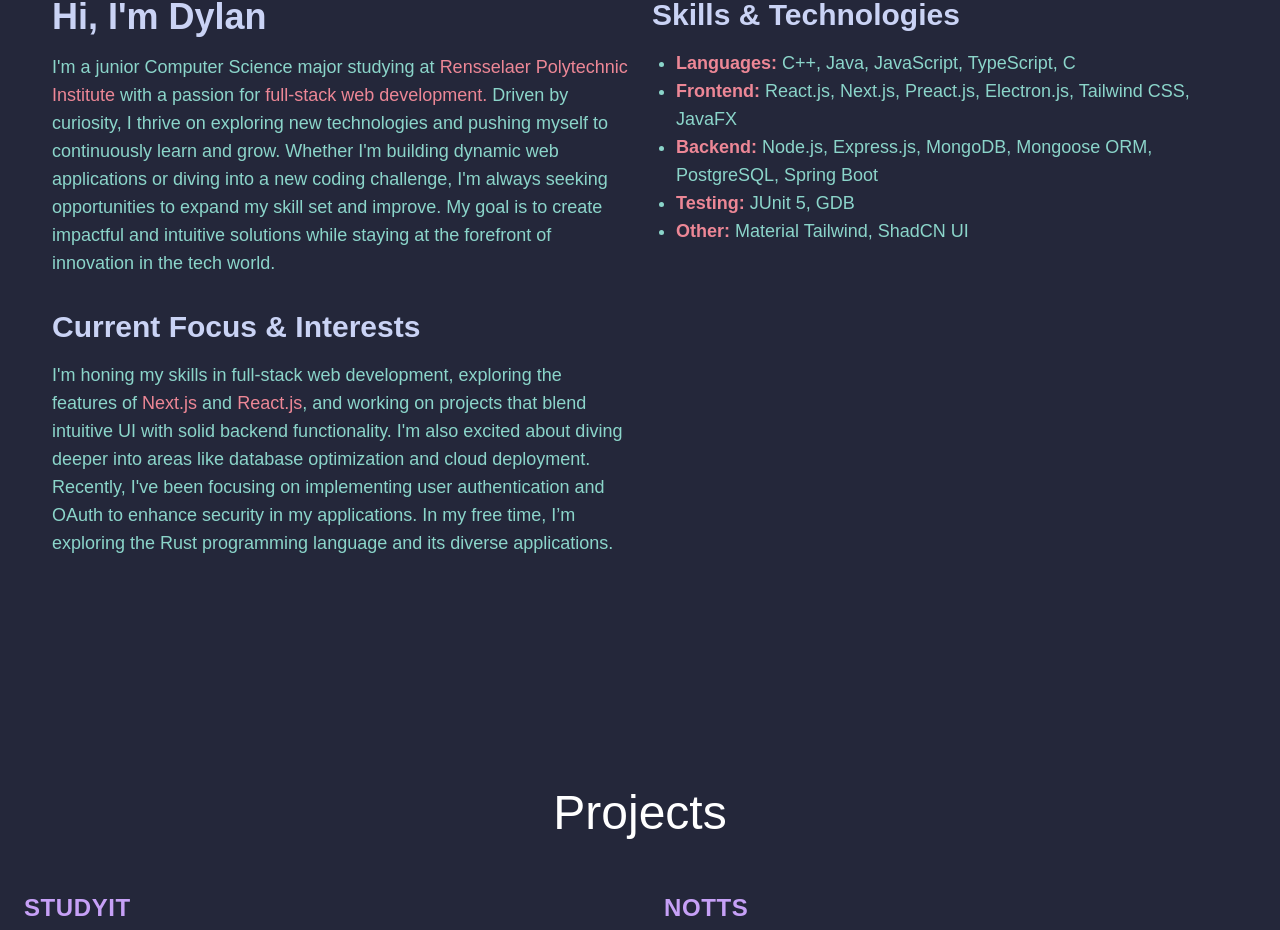
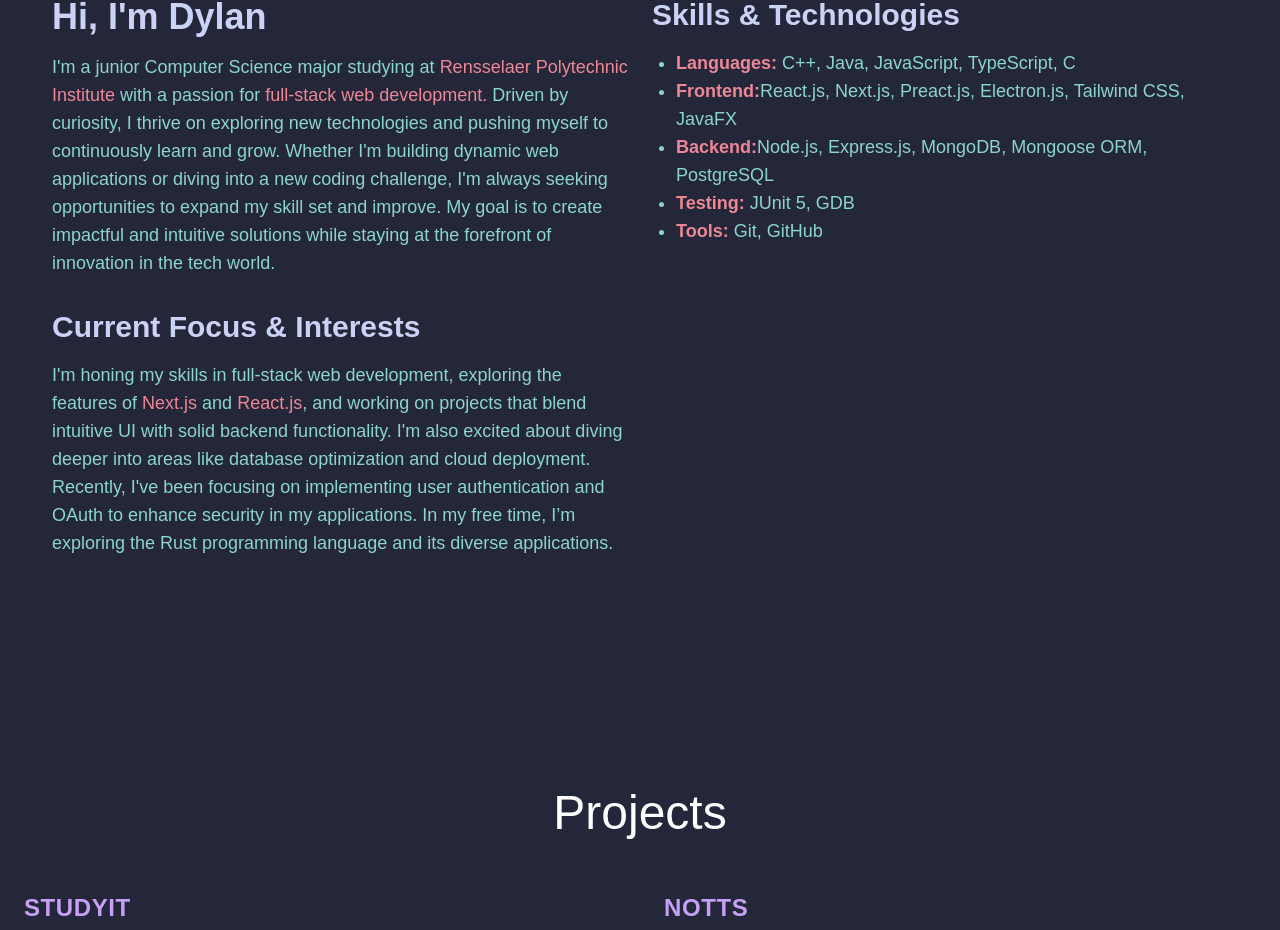
Before and after one commit to Aeonoi/Aeonoi.github.io, a Next.js app: page / in a window 1280 px wide. Shown: the part 1019-1949 px from the top of the page. Built offline with nearby package versions, Linux system fonts and the light colour scheme.

Commit message:
refactor(about): remove some stuff

```diff
--- a/components/about.tsx
+++ b/components/about.tsx
@@ -39,21 +39,20 @@
                 Java, JavaScript, TypeScript, C
               </li>
               <li>
-                <strong className="text-catppuccin_red">Frontend:</strong>{" "}
+                <strong className="text-catppuccin_red">Frontend:</strong>
                 React.js, Next.js, Preact.js, Electron.js, Tailwind CSS, JavaFX
               </li>
               <li>
-                <strong className="text-catppuccin_red">Backend:</strong>{" "}
-                Node.js, Express.js, MongoDB, Mongoose ORM, PostgreSQL, Spring
-                Boot
+                <strong className="text-catppuccin_red">Backend:</strong>
+                Node.js, Express.js, MongoDB, Mongoose ORM, PostgreSQL
               </li>
               <li>
                 <strong className="text-catppuccin_red">Testing:</strong> JUnit
                 5, GDB
               </li>
               <li>
-                <strong className="text-catppuccin_red">Other:</strong> Material
-                Tailwind, ShadCN UI
+                <strong className="text-catppuccin_red">Tools:</strong> Git,
+                GitHub
               </li>
               {/* <li> */}
               {/*   <strong>Tools:</strong> Git, GitHub, tmux, VSCode, */}
```
